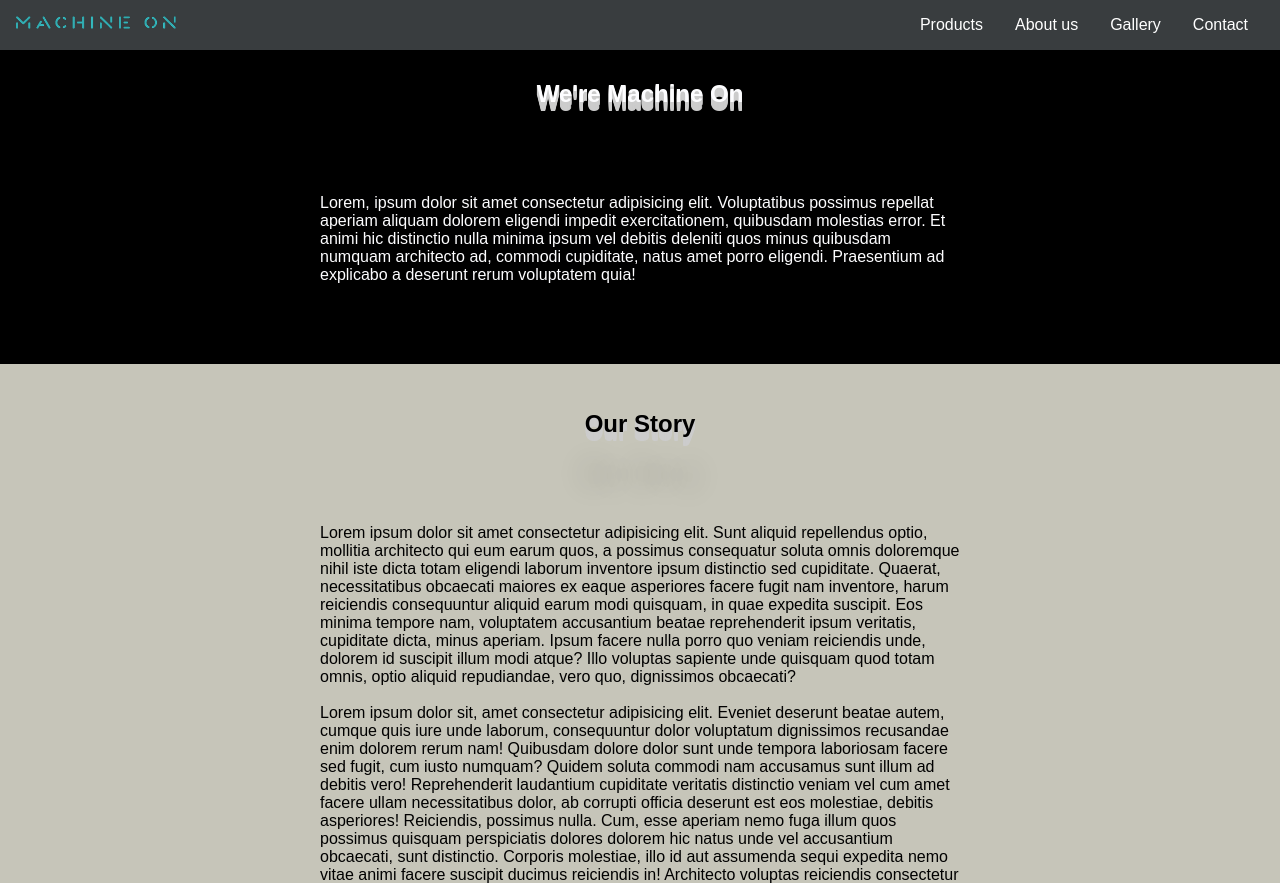
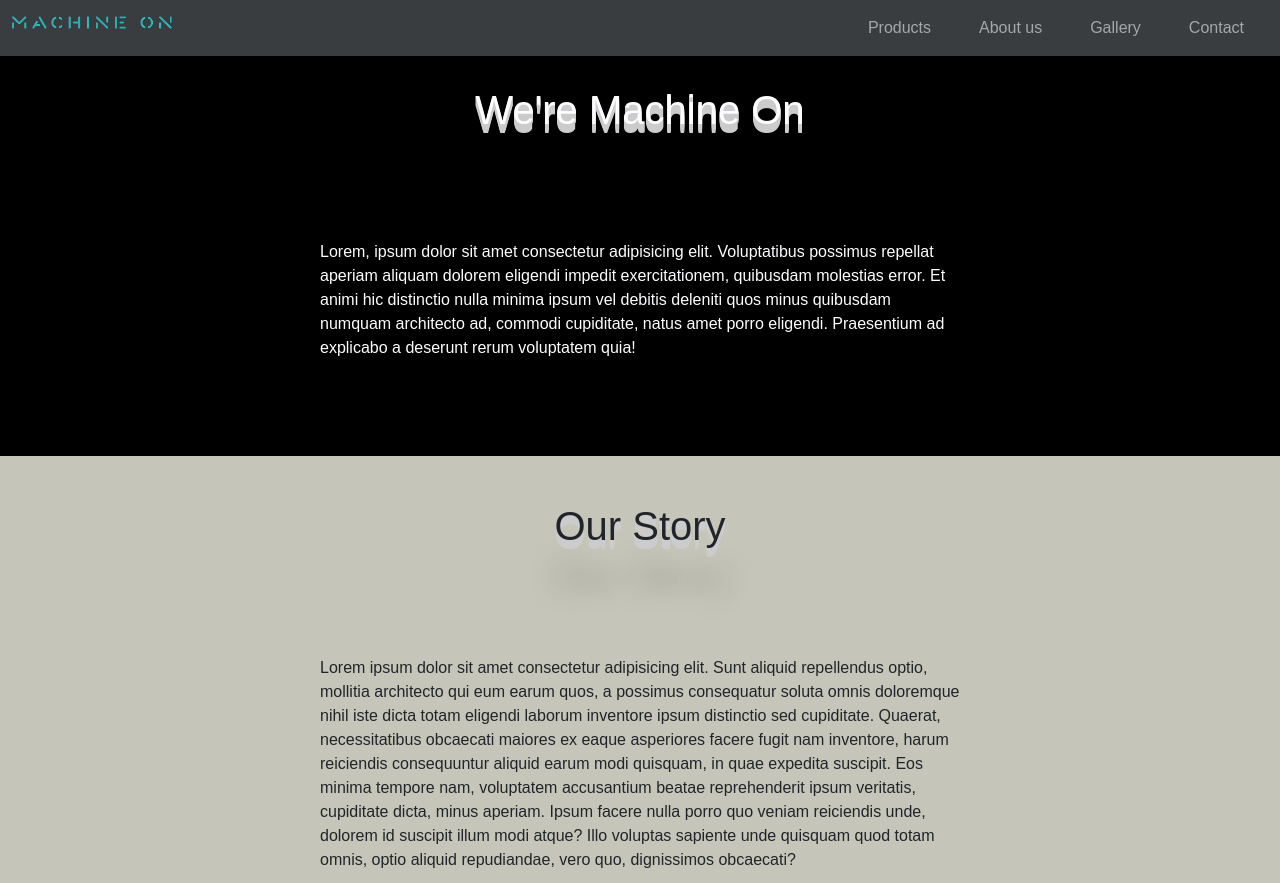
Before and after one commit to Ethimos/MachineOn, a plain HTML site: page pages/aboutus.html in a window 1280 px wide. Shown: the top 883 px of the page. Drawn offline with nearby package versions, Linux system fonts and the light colour scheme; a web font is replaced by a local one.

Commit message:
navbar in all pages

```diff
--- a/pages/aboutus.html
+++ b/pages/aboutus.html
@@ -5,23 +5,29 @@
     <meta http-equiv="X-UA-Compatible" content="IE=edge">
     <meta name="viewport" content="width=device-width, initial-scale=1.0">
     <title>About us</title>
+    <link href="https://cdn.jsdelivr.net/npm/bootstrap@5.2.0-beta1/dist/css/bootstrap.min.css" rel="stylesheet" integrity="sha384-0evHe/X+R7YkIZDRvuzKMRqM+OrBnVFBL6DOitfPri4tjfHxaWutUpFmBp4vmVor" crossorigin="anonymous">
     <link rel="stylesheet" href="../css/style.css">
     <link rel="preconnect" href="https://fonts.googleapis.com">
     <link rel="preconnect" href="https://fonts.gstatic.com" crossorigin>
     <link href="https://fonts.googleapis.com/css2?family=Electrolize&display=swap" rel="stylesheet">
 </head>
 <body>
-    <header>
-        <nav>
-            <a href="../index.html">
-                <img class="logo" src="../assets/Logo.png" alt="Logo">
-            </a>
-            <ul class="navbar">
-                <li><a href="../pages/producs.html">Products</a></li>
-                <li><a href="../pages/aboutus.html">About us</a></li>
-                <li><a href="../pages/gallery.html">Gallery</a></li>
-                <li><a href="../pages/contact.html">Contact</a></li>
-            </ul>
+    <header class="cuerpo__header">
+        <nav class="navbar navbar-expand-lg">
+            <div class="container-fluid">
+                <a class="navbar-brand" href="../index.html"><img class="logo" src="../assets/Logo.png" alt="Logo"></a>
+                <button class="navbar-toggler" type="button" data-bs-toggle="collapse" data-bs-target="#navbarNav" aria-controls="navbarNav" aria-expanded="false" aria-label="Toggle navigation">
+                    <span class="navbar-toggler-icon"></span>
+                </button>
+                <div class="collapse navbar-collapse navbar-dark justify-content-end" id="navbarNav">
+                    <ul class="navbar-nav">
+                        <li class="nav-item"><a class="nav-link" href="../pages/producs.html">Products</a></li>
+                        <li class="nav-item"><a class="nav-link" href="../pages/aboutus.html">About us</a></li>
+                        <li class="nav-item"><a class="nav-link" href="../pages/gallery.html">Gallery</a></li>
+                        <li class="nav-item"><a class="nav-link" href="../pages/contact.html">Contact</a></li>
+                    </ul>
+                </div>
+            </div>
         </nav>
     </header>
     <main>
@@ -64,5 +70,6 @@
             </ul>
         </nav>
     </footer>
+    <script src="https://cdn.jsdelivr.net/npm/bootstrap@5.2.0-beta1/dist/js/bootstrap.bundle.min.js" integrity="sha384-pprn3073KE6tl6bjs2QrFaJGz5/SUsLqktiwsUTF55Jfv3qYSDhgCecCxMW52nD2" crossorigin="anonymous"></script>
 </body>
 </html>
```
Also changed, not shown: index.html (+15 -10 lines), pages/contact.html (+18 -11 lines), pages/gallery.html (+18 -11 lines), pages/producs.html (+18 -11 lines), indexcdn.html (deleted).
